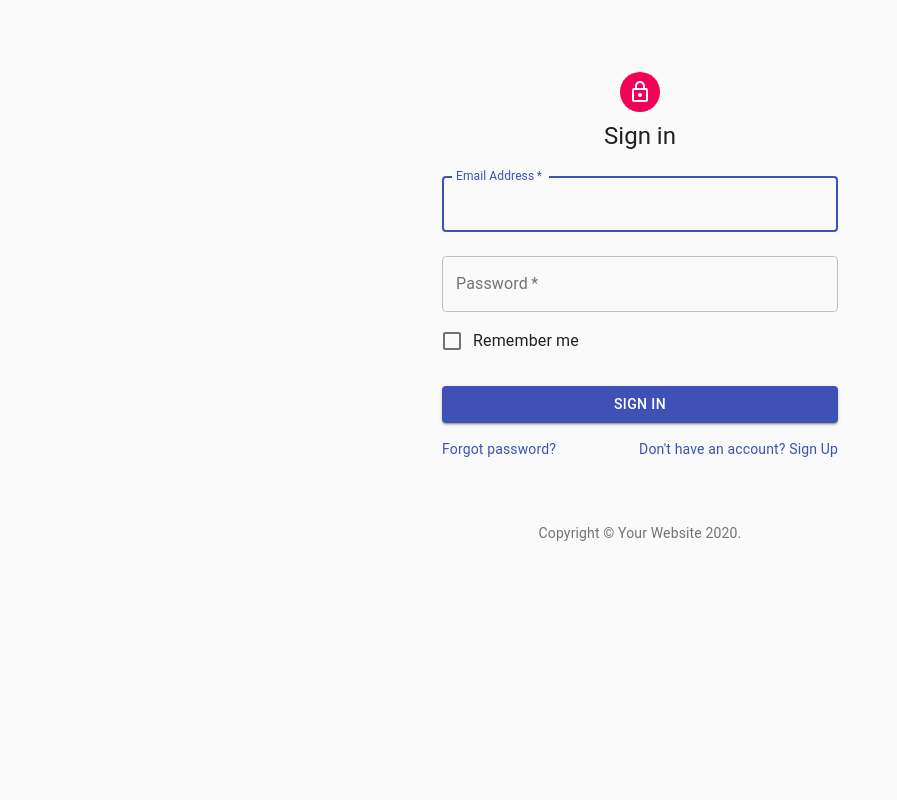
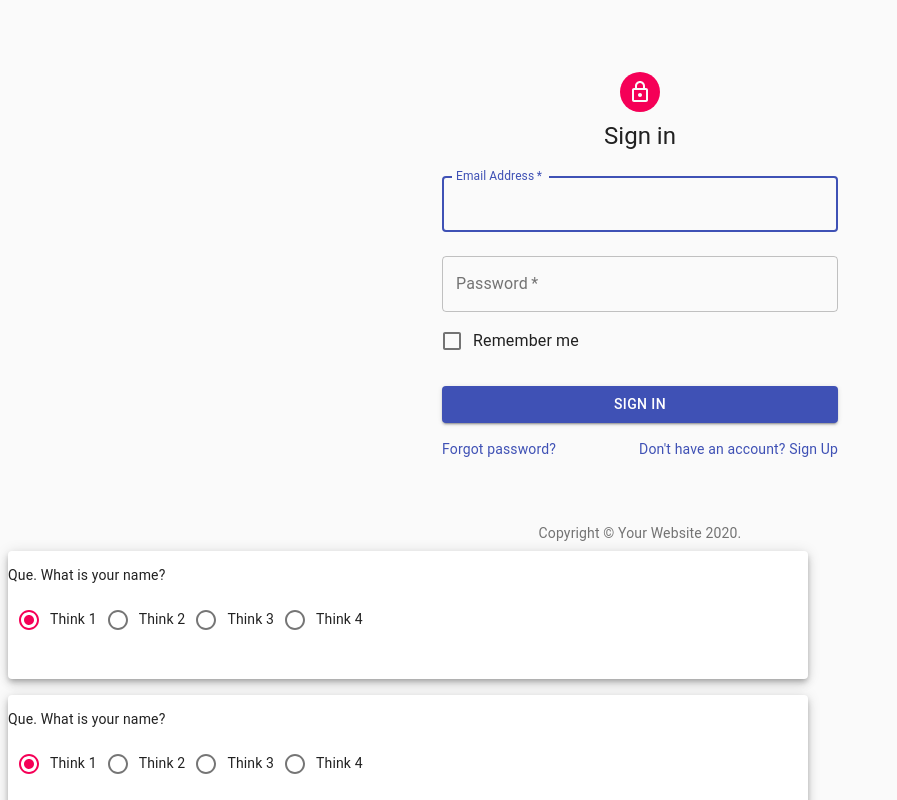
Before and after one commit to test-diary/online-tests, a React (Create React App) app: page / in a window 1280 px wide. Shown: the top 800 px of the page, without its empty margins (0-897 px from the left). Built offline with nearby package versions, Linux system fonts and the light colour scheme.

Commit message:
Add question component

```diff
--- a/src/App.js
+++ b/src/App.js
@@ -1,10 +1,12 @@
 import React from 'react';
 import Login from './compoents/login/Login'
+import Question from './compoents/onlineQuestions/Question'
 
 function App() {
   return (
     <div className="App">
       <Login />
+      <Question/>
     </div>
   );
 }
--- /dev/null
+++ b/src/compoents/onlineQuestions/Question.js
@@ -0,0 +1,118 @@
+import React from 'react';
+import { makeStyles } from '@material-ui/core/styles';
+import Paper from '@material-ui/core/Paper';
+import Radio from '@material-ui/core/Radio';
+
+const useStyles = makeStyles((theme) => ({
+  root: {
+    display: 'flex',
+    flexWrap: 'wrap',
+    '& > *': {
+      margin: theme.spacing(1),
+      width: theme.spacing(100),
+      height: theme.spacing(16),
+    },
+  },
+  FormControl: {
+    overflow: 'hidden',
+  },
+
+  RadioGroup: {
+    float: 'left',
+    clear: 'none',
+  },
+
+  label: {
+    float: 'left',
+    clear: 'none',
+    display: 'block',
+    padding: '0px 1em 0px 8px',
+  },
+
+  FormControlLabel: {
+    float: 'left',
+    clear: 'none',
+    margin: '2px 0 0 2px',
+  }
+}));
+
+export default function SimplePaper() {
+  const radioOpp = {
+    question: "Que. What is your name?",
+    opp:{
+    first:"Think 1",
+    second:"Think 2",
+    third:"Think 3",
+    fourth:"Think 4",
+    }
+  }
+  return (
+    <div>
+        <Questions que = {radioOpp}/>
+        <Questions que = {radioOpp}/>
+        <Questions que = {radioOpp}/>
+        <Questions que = {radioOpp}/>
+        <Questions que = {radioOpp}/>
+        <Questions que = {radioOpp}/>
+        <Questions que = {radioOpp}/>
+        <Questions que = {radioOpp}/>
+    </div>
+  );
+}
+
+function Questions(props) {
+    const classes = useStyles();
+    const { que } = props;
+    return (
+    <div className={classes.root}>
+      <Paper elevation={5}>
+      <p>{que.question}</p>
+      <RadioButtons option = {que.opp} />
+        </Paper>
+    </div>
+    );
+  }
+
+function RadioButtons(props) {
+    const [selectedValue, setSelectedValue] = React.useState('a');
+    const handleChange = (event) => {
+      setSelectedValue(event.target.value);
+    };
+    const { option } = props;
+    return (
+      <div>
+        <Radio
+          checked={selectedValue === 'a'}
+          onChange={handleChange}
+          value="a"
+          name="radio-button-demo"
+          inputProps={{ 'aria-label': 'A' }}
+        />
+        <label for="a">{option.first}</label>
+        <Radio
+          checked={selectedValue === 'b'}
+          onChange={handleChange}
+          value="b"
+          name="radio-button-demo"
+          inputProps={{ 'aria-label': 'B' }}
+        />
+        <label for="b">{option.second}</label>
+        <Radio
+          checked={selectedValue === 'c'}
+          onChange={handleChange}
+          value="c"
+          name="radio-button-demo"
+          inputProps={{ 'aria-label': 'C' }}
+        />
+        <label for="c">{option.third}</label>
+        <Radio
+          checked={selectedValue === 'd'}
+          onChange={handleChange}
+          value="d"
+          name="radio-button-demo"
+          inputProps={{ 'aria-label': 'D' }}
+        />
+        <label for="d">{option.fourth}</label>
+      </div>
+    );
+  }
```
